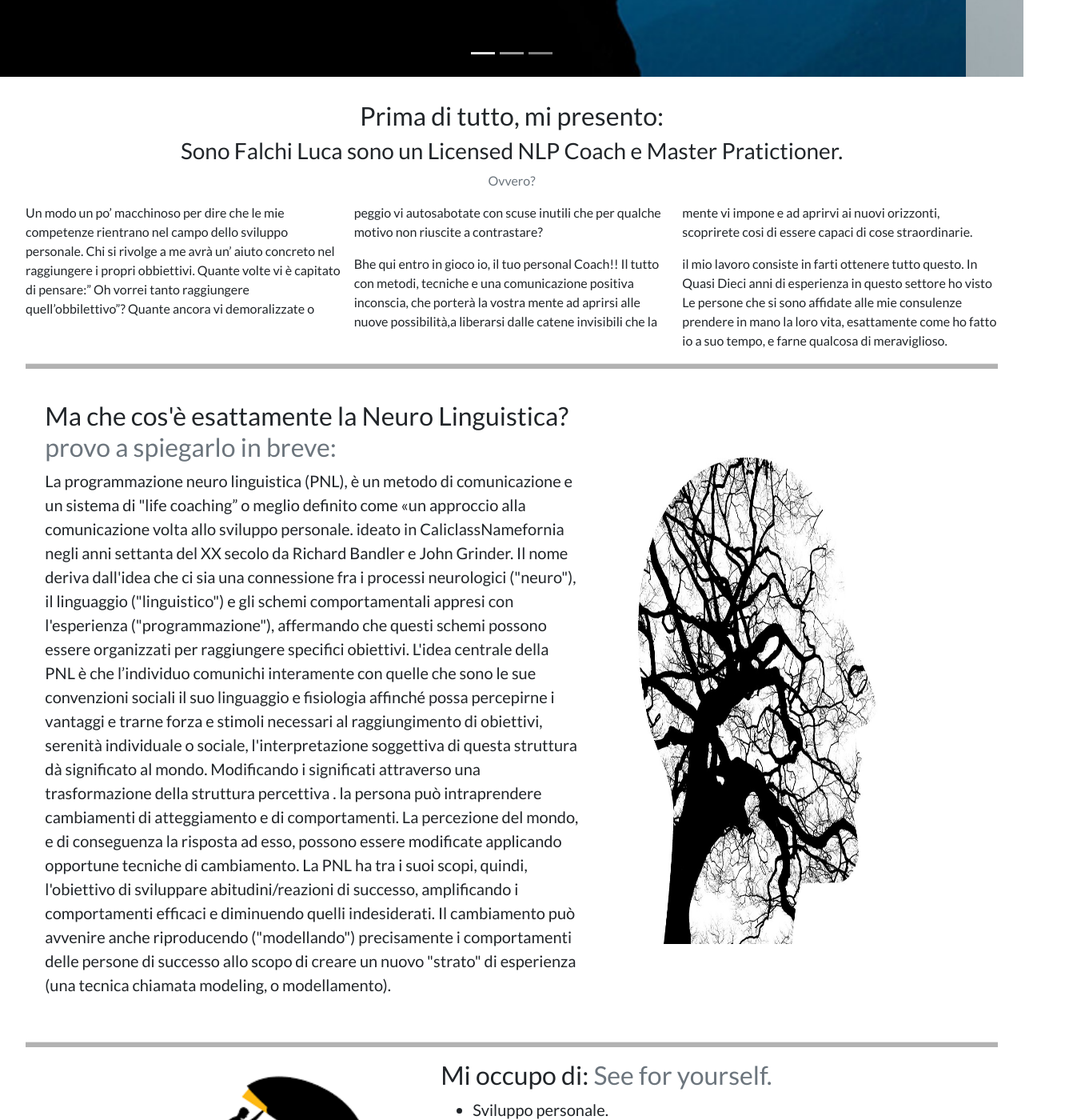
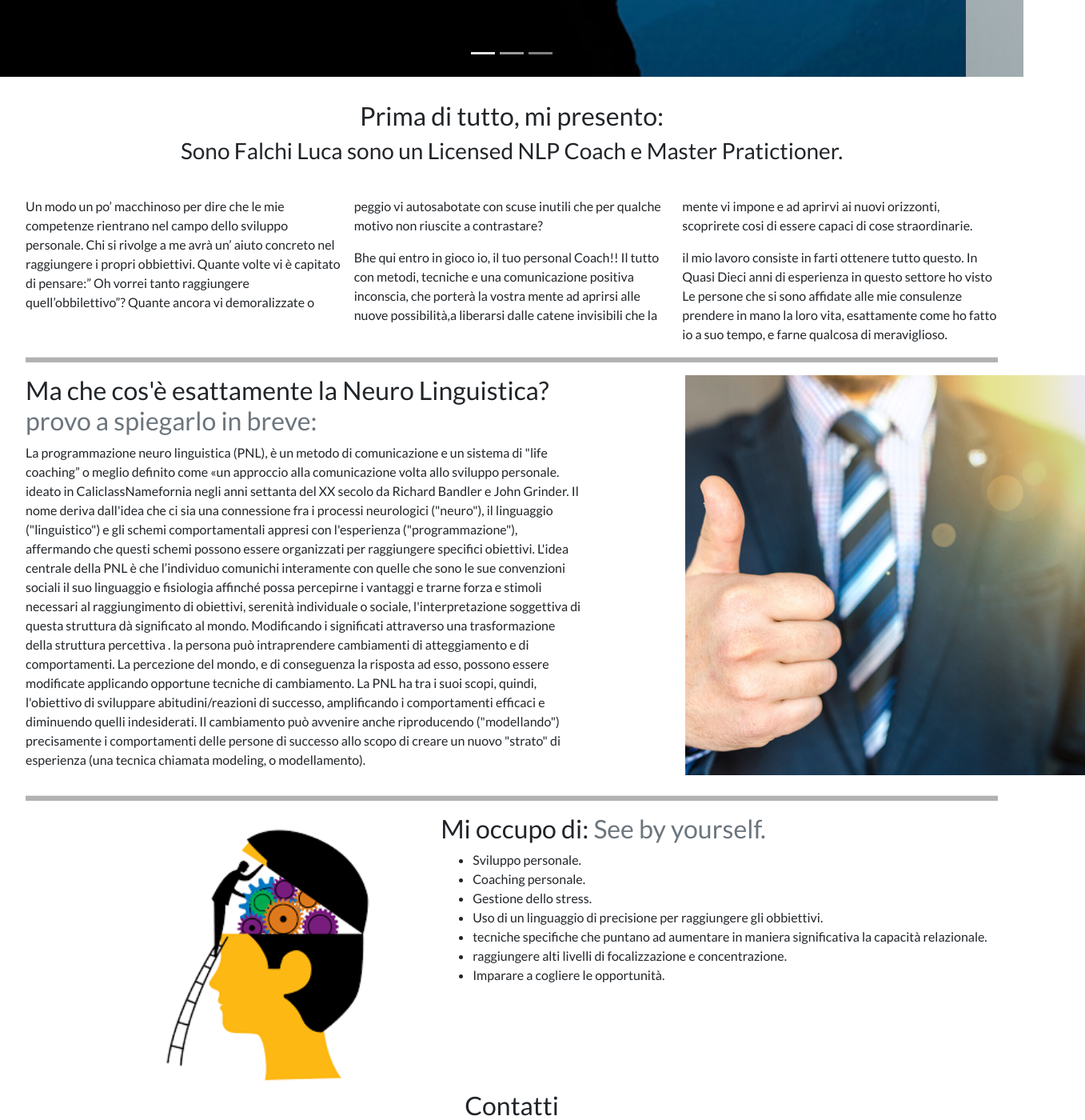
Before and after one commit to Netta90/react_sito_luca, a React (Create React App) app: page / in a window 1280 px wide. Shown: the part 720-2120 px from the top of the page at 80% size, 1357 px wide, since content can reach past the window. Built offline with nearby package versions, Linux system fonts and the light colour scheme.

Commit message:
Aggiunta Carattere e cambio foto

```diff
--- a/src/content.css
+++ b/src/content.css
@@ -1,6 +1,9 @@
 .style{
   font-family: 'Lato', sans-serif;
+  font-size:  1rem;
+  text-align: left;
   margin: 2.5%;
+
 }
 
 
@@ -14,37 +17,32 @@
   column-gap: 1em;
 
 }
-
-.contentName {
-  margin-right: 0;
-
+#p{
+  margin-top: 20px;
 }
 
-.sfondo{
+.altro{
 
-  padding: 2%;
+  text-align: center;
+  margin-bottom: 2.5rem;
+}
 
+.left{
+  text-align: left;
 }
 
 
-
 .title{
-	text-align: center;
+	text-align: justify;
 
 }
 
 .first{
-	margin-top: 30px;
+  margin-top: 30px;
+  text-align: center;
 }
 
-.and{
-	text-align:center;
-}
 
-.foto{
-  float: right;
-  width: 30px;
-}
 
 
 .imagetwo{
@@ -69,10 +67,7 @@
 
 
 .imageOne{
-  width: 80%;
-  height: 80%;
-  margin-left: 1%;
-  margin-top: 15%;
+ margin-left: 20%;
 }
 
 
--- a/src/content.js
+++ b/src/content.js
@@ -1,6 +1,6 @@
 import React from 'react';
 import './content.css';
-import ImageOne from './pensiero.jpg';
+import ImageOne from './work.png';
 import ImageTwo from './images.png'
 
 
@@ -10,11 +10,10 @@ class Content extends React.Component {
 	render() {
 		return (
 
-			<div className='style'>
-				<h2 className='title first featurette-heading' >Prima di tutto, mi presento:</h2>
-				<h3 className='title featurette-heading'>Sono Falchi Luca sono un Licensed NLP Coach e Master Pratictioner.</h3>
-				<p className='and text-muted'>Ovvero?</p>
-				<section className="content name contentName">
+			<div className='style '>
+				<h2 className="first featurette-heading " >Prima di tutto, mi presento:</h2>
+				<h3 className="featurette-heading altro">Sono Falchi Luca sono un Licensed NLP Coach e Master Pratictioner.</h3>
+				<section className="name">
 					<p>Un modo un po’ macchinoso per dire che le mie competenze rientrano nel campo dello sviluppo personale.
 					Chi si rivolge a me avrà un’ aiuto concreto nel raggiungere i propri obbiettivi.
 					Quante volte vi è capitato di pensare:” Oh vorrei tanto raggiungere quell’obbilettivo”?
@@ -33,11 +32,11 @@ class Content extends React.Component {
 				</section>
 				<div>
 					<hr className="featurette-divider" />
-					<div className="row featurette sfondo">
-						<div className="col-md-7 no-padding contentName">
-							<h2 classNames="featurette-heading">Ma che cos'è esattamente la Neuro Linguistica? <span class="text-muted">provo a spiegarlo in breve:
+					<div className="row featurette  background">
+						<div className="col-md-7 no-padding">
+							<h2 classNames="featurette-heading altro">Ma che cos'è esattamente la Neuro Linguistica? <span class="text-muted ">provo a spiegarlo in breve:
 							</span></h2>
-							<p className="lead">La programmazione neuro linguistica (PNL), è un metodo di comunicazione e un sistema di "life coaching” o meglio definito come «un approccio alla comunicazione volta allo sviluppo personale.
+							<p className="left">La programmazione neuro linguistica (PNL), è un metodo di comunicazione e un sistema di "life coaching” o meglio definito come «un approccio alla comunicazione volta allo sviluppo personale.
 							ideato in CaliclassNamefornia negli anni settanta del XX secolo da Richard Bandler e John Grinder. Il nome deriva dall'idea che ci sia una connessione fra i processi neurologici ("neuro"), il linguaggio ("linguistico") e gli schemi comportamentali appresi con l'esperienza ("programmazione"), affermando che questi schemi possono essere organizzati per raggiungere specifici obiettivi.
 							L'idea centrale della PNL è che l’individuo comunichi interamente con quelle che sono le sue convenzioni sociali il suo linguaggio e fisiologia affinché possa percepirne i vantaggi e trarne forza e stimoli necessari al raggiungimento di obiettivi,  serenità individuale o sociale,
 							l'interpretazione soggettiva di questa struttura dà significato al mondo. Modificando i significati attraverso una trasformazione della struttura percettiva .
@@ -53,12 +52,12 @@ class Content extends React.Component {
 					</div>
 					<hr className="featurette-divider" />
 
-					<div className="row featurette">
+					<div className="row featurette title">
 						<div className="col-md-7 order-md-2">
-							<h2 className="featurette-heading">	Mi occupo di: <span class="text-muted">See for yourself.</span>
+							<h2 className="featurette-heading">	Mi occupo di: <span className="text-muted">See by yourself.</span>
 							</h2>
-							<p className="lead">
-								<ul>
+							<p class="">
+								<ul >
 									<li> Sviluppo personale.</li>
 									<li> Coaching personale.</li>
 									<li>Gestione dello stress.</li>
@@ -81,10 +80,10 @@ class Content extends React.Component {
 						<div className="container">
 							<div className="row">
 								<div className="column col-sm-4 mycol">
-									<a className="btn btn-primary btn-lg megabutton" href="mailto:luka@merda.com">Inviami una mail</a>
+									<a className="btn btn-primary btn-lg megabutton" href="mailto:falchiluca1988@gmail.com">Inviami una mail</a>
 								</div>
 								<div className="column col-sm-4 mycol">
-									<a className="btn btn-primary btn-lg megabutton" href="skype:lukaMerda">Aggiungimi su Skype</a>
+									<a className="btn btn-primary btn-lg megabutton" href="skype:https://l.facebook.com/l.php?u=https%3A%2F%2Fjoin.skype.com%2Finvite%2FnX1KI0CWEIrU%3Ffbclid%3DIwAR3aVuBY7XTDBaFF0UjtGVQLlR-iPYhjfIuvY-Yt3wh9UE8nCPA4Uw3qOGA&h=AT1v3pzzSCNoz037JAMxytXPPPHyHiHne8ENtUNwQZKP02oY8tJ5-o5Zeui3rIUe8HwStoGny-Rcby0coEHeJ0_yFyooyqf4iDu0axvE_Z5dtepjL7qJkaSI8OxBF4J0n5Q">Aggiungimi su Skype</a>
 								</div>
 								<div className="column col-sm-4 mycol">
 									<a className="btn btn-primary btn-lg megabutton" href="https://www.udemy.com/lucaMerda">Raggiungimi su Udemy</a>
```
Also changed, not shown: src/work.png (added).
